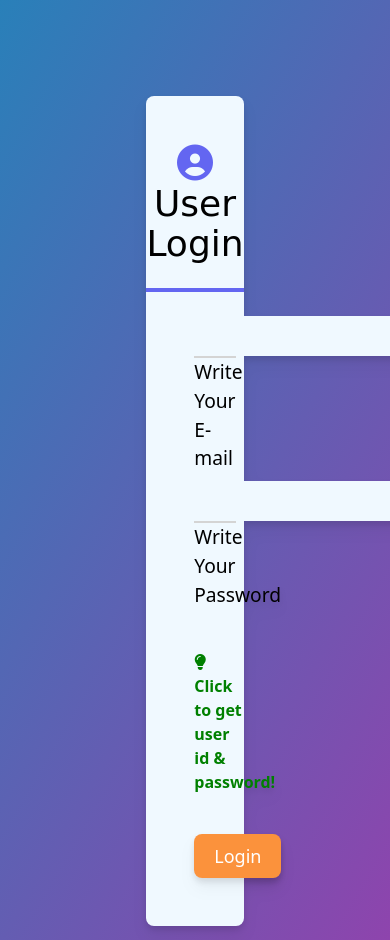
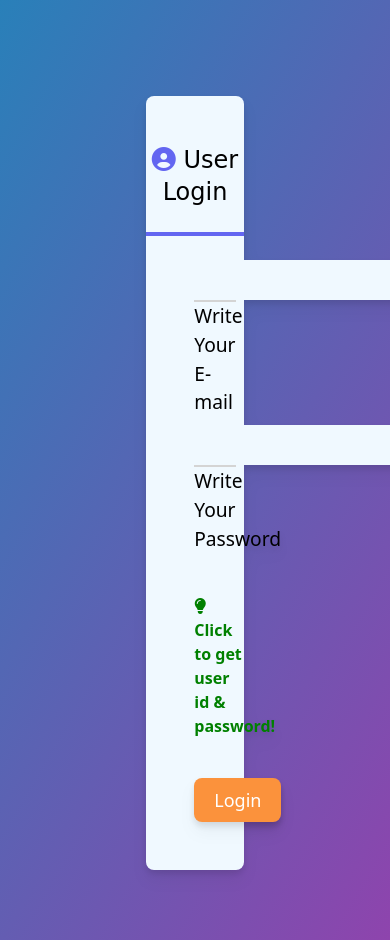
Before and after one commit to rirefat/banking-calculation, a plain HTML site: page index.html in a window 390 px wide. Shown: the top 940 px of the page. Drawn offline with nearby package versions, Linux system fonts and the light colour scheme; a web font is replaced by a local one.

Commit message:
Solved Page Height Problem

```diff
--- a/index.html
+++ b/index.html
@@ -16,17 +16,17 @@
         body{
             background-image: linear-gradient(120deg, #2980b9, #8e44ad);
             height: 100vh;
-            overflow: hidden;
+            /* overflow: hidden; */
         }
     </style>
 </head>
 <body>
 
     <div class="center mt-24 w-1/4 mx-auto py-12 bg-sky-50 rounded-lg drop-shadow-lg">
-        <h1 class="user-login-title text-center text-4xl pb-6 mb-6  border-b-4 border-indigo-500"><span><i class="text-indigo-500 fas fa-user-circle"></i></span> User Login</h1>
+        <h1 class="user-login-title text-center text-2xl md:text-4xl pb-6 mb-6  border-b-4 border-indigo-500"><span><i class="text-indigo-500 fas fa-user-circle"></i></span> User Login</h1>
         <div class="login-section ml-12">
             <div class="user-id-section mb-2">
-                <input id="uEmail" class="py-2 bg-sky-50" type="email" id="user-email" size="34">
+                <input id="uEmail" class="py-2 bg-sky-50" type="email" id="user-email" >
                 <label for="uEmail" class="block border-t-2 border-neutral-300">Write Your E-mail</label>
             </div>
             <div class="user-pass-section mb-2">
```
